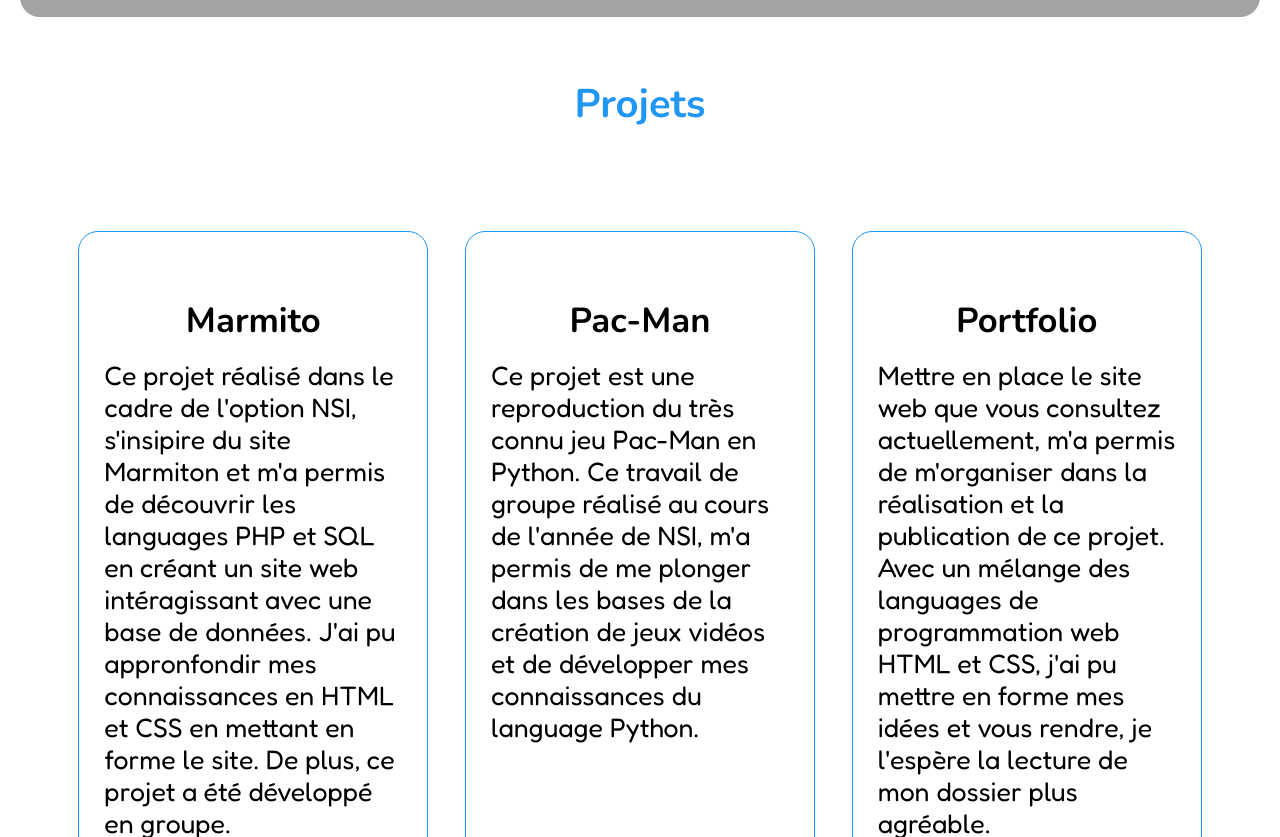
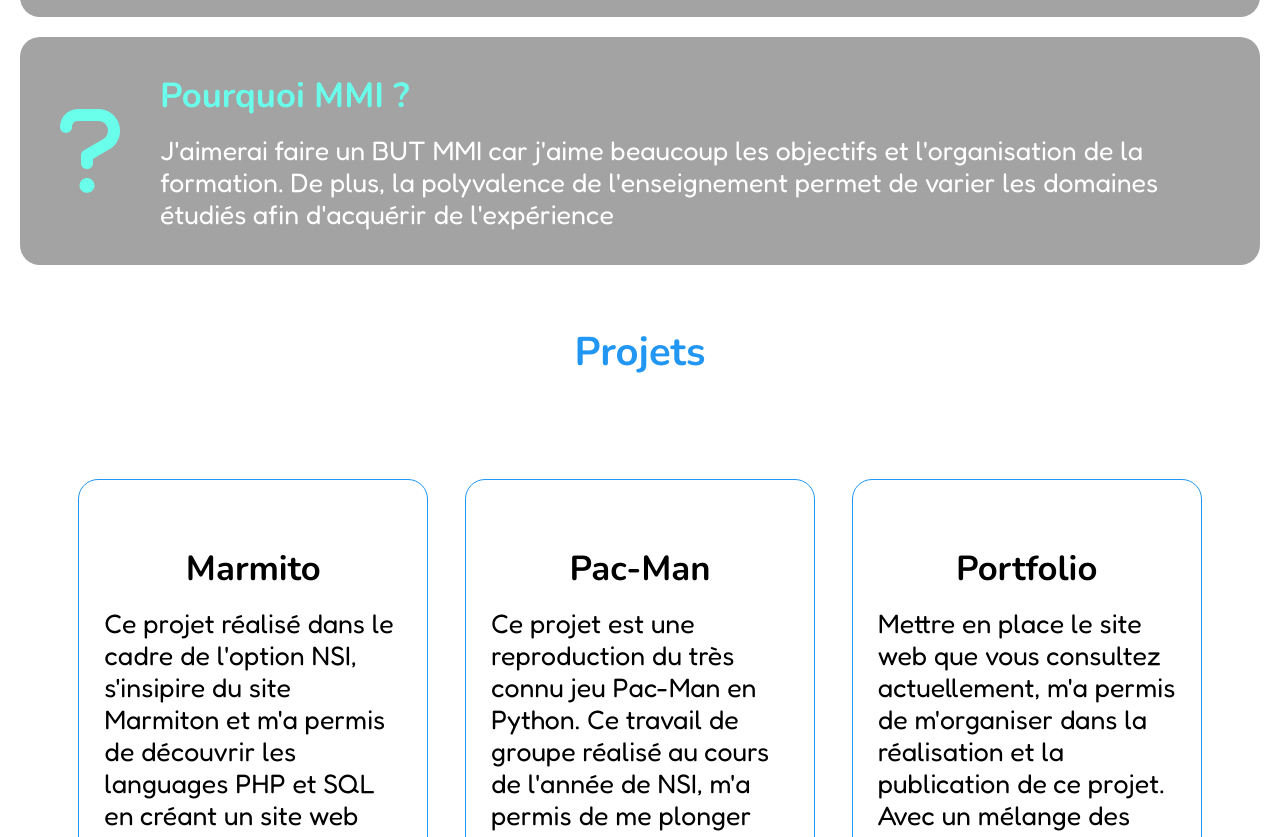
Before and after one commit to Petitpaingrille/portfolio-mmi, a plain HTML site: page index.html in a window 1280 px wide. Shown: the part 1627-2464 px from the top of the page. Drawn offline with nearby package versions, Linux system fonts and the light colour scheme.

Commit message:
Modifying information section

```diff
--- a/index.html
+++ b/index.html
@@ -48,6 +48,15 @@
                 <i class="fa-solid fa-graduation-cap fa-6x"></i>
             </div>
         </div>
+        <div class="container">
+            <div class="row">
+                <i class="fa-solid fa-question fa-6x"></i>
+                <div class="row-content">
+                    <h2 class="row-title">Pourquoi MMI ?</h2>
+                    <p class="row-text">J'aimerai faire un BUT MMI car j'aime beaucoup les objectifs et l'organisation de la formation. De plus, la polyvalence de l'enseignement permet de varier les domaines étudiés afin d'acquérir de l'expérience</p>
+                </div>
+            </div>
+        </div>
     </section>
 
     <section id="projects">
```
